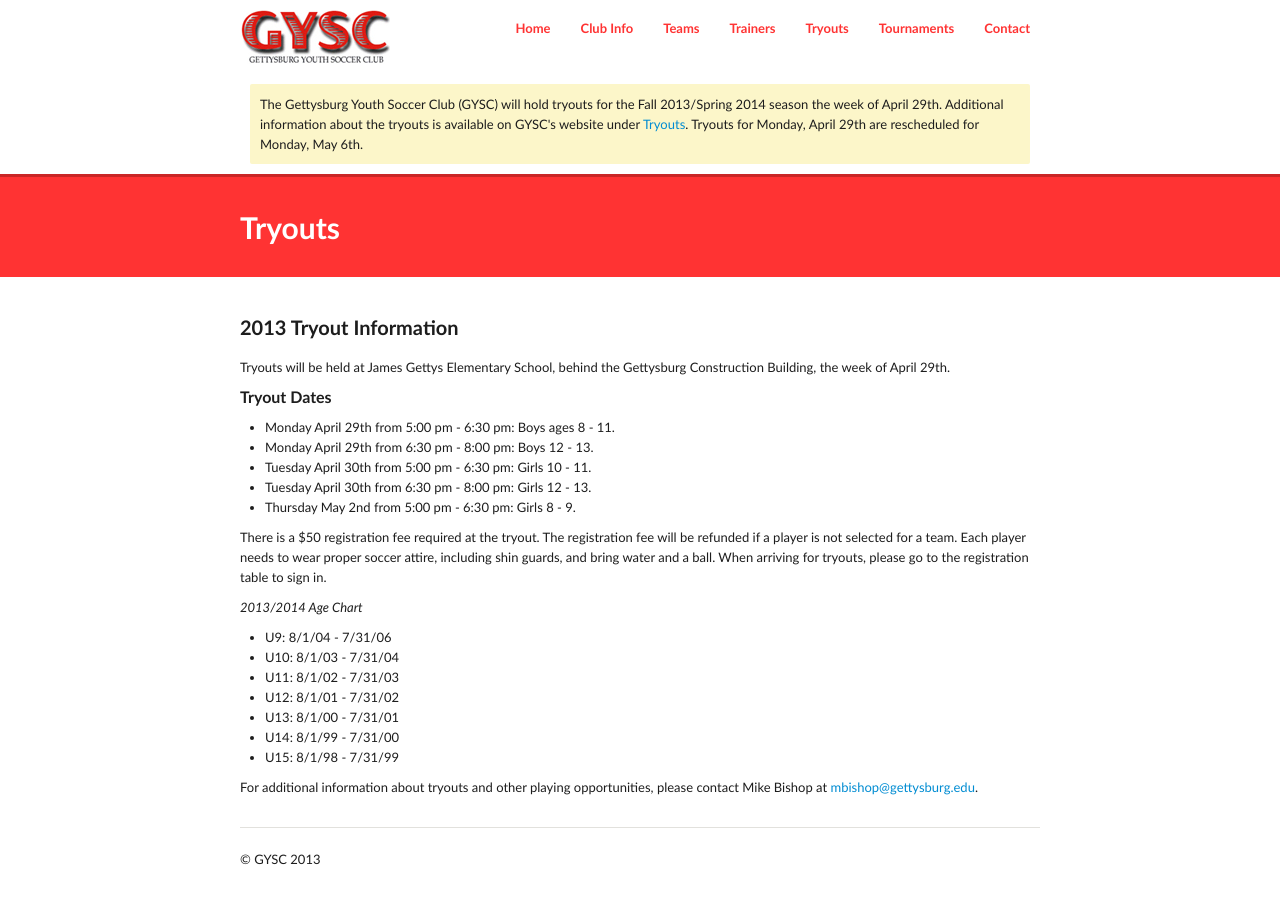
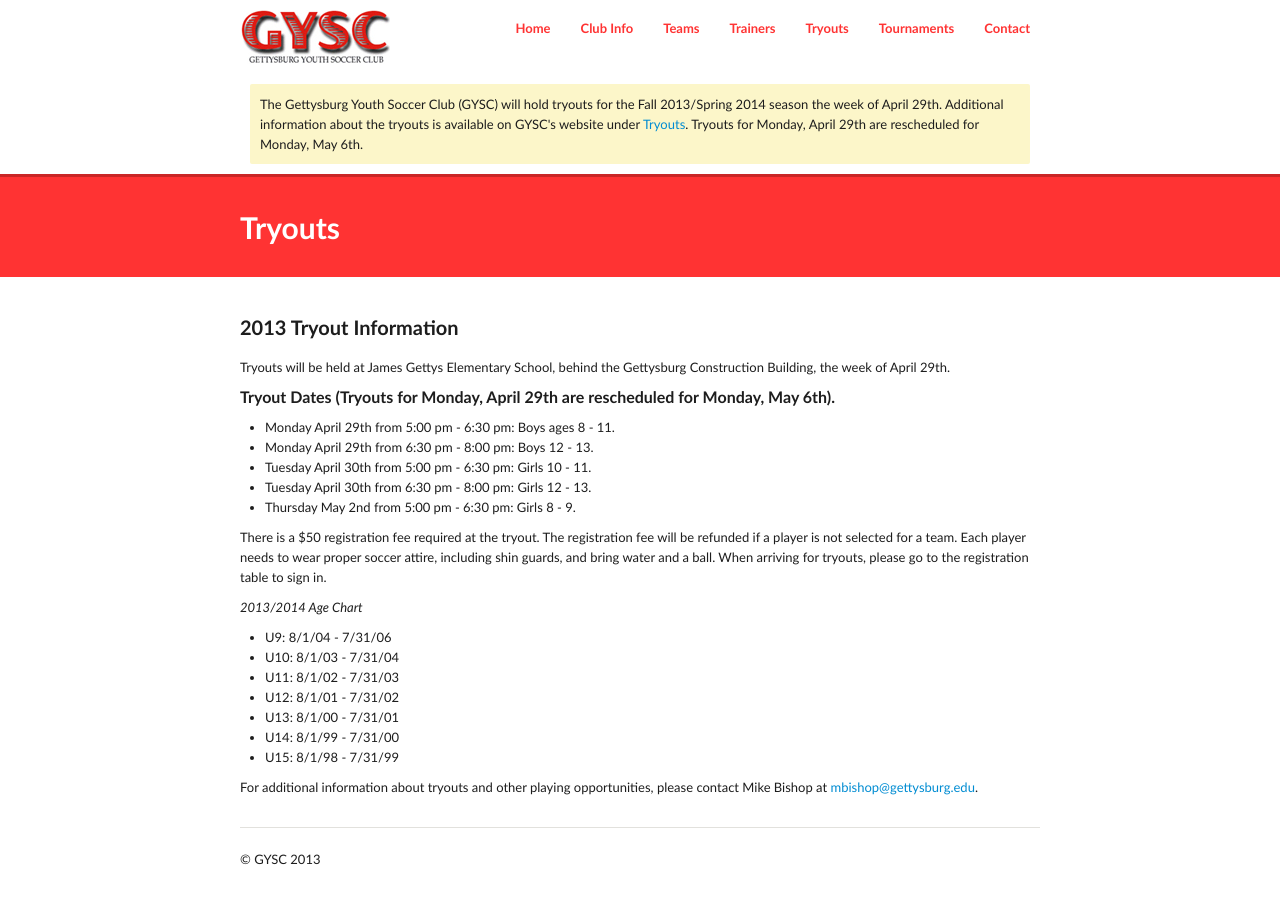
Before and after one commit to GYSC/gysc.github.com, a Jekyll site: the page built from tryouts.md, in a window 1280 px wide. Built offline with Jekyll 4.4.1, drawn with Linux system fonts in a browser that asks for light colours; Markdown is read by kramdown in place of the engine named in the settings.

Commit message:
Update tryouts.md

```diff
--- a/tryouts.md
+++ b/tryouts.md
@@ -8,7 +8,7 @@
 ###2013 Tryout Information
 Tryouts will be held at James Gettys Elementary School, behind the Gettysburg Construction Building, the week of April 29th.
 
-####Tryout Dates
+####Tryout Dates (Tryouts for Monday, April 29th are rescheduled for Monday, May 6th).
 <ul>
 <li>Monday April 29th from 5:00 pm - 6:30 pm: Boys ages 8 - 11.</li>
 <li>Monday April 29th from 6:30 pm - 8:00 pm: Boys 12 - 13.</li>
```
